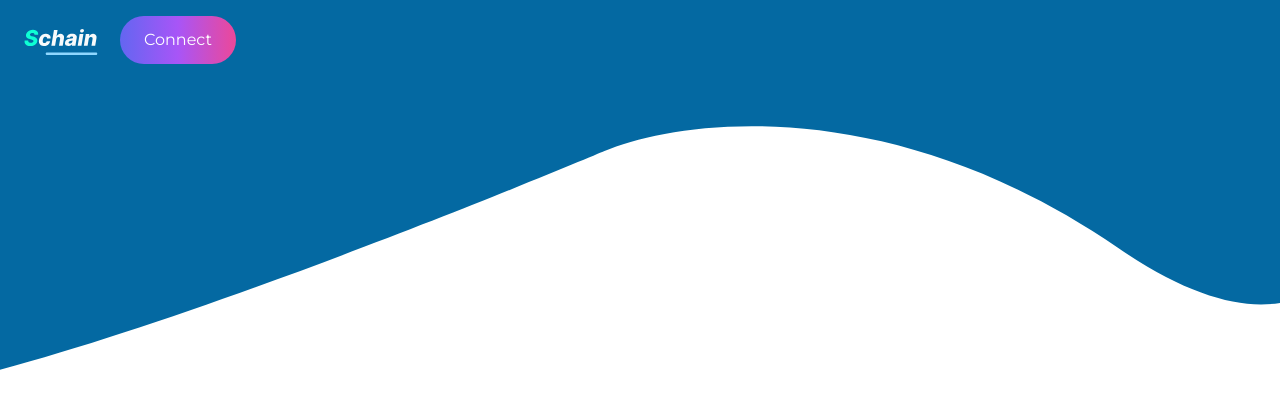
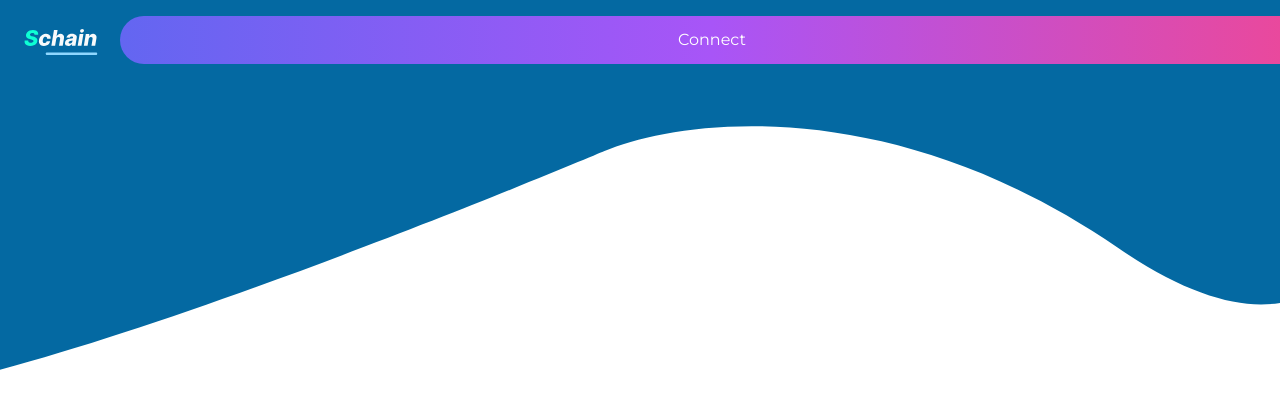
Before and after one commit to mendsalbert/schain, a Next.js app: page / in a window 1280 px wide. Shown: the top 408 px of the page. Built offline with nearby package versions, Linux system fonts and the light colour scheme.

Commit message:
schain ui

```diff
--- a/pages/index.tsx
+++ b/pages/index.tsx
@@ -7,13 +7,13 @@ const Index = (props: Props) => {
     <div>
       {/* layout */}
       <div className="font-Montserrat mx-6 relative">
-        <div className="fixed top-0 left-0">
+        <div className="fixed w-full top-0 left-0">
           <img src={"/images/navector.svg"} className="w-full " />
-          <div className="fixed mx-6 py-4 top-0 flex flex-row justify-between">
+          <div className="absolute mx-6 py-4 top-0  w-full flex flex-row justify-between items-center">
             <img src={"/images/logo.svg"} className="w-24" />
             <div
               onClick={() => {}}
-              className="  bg-gradient-to-r from-indigo-500 via-purple-500 to-pink-500  text-center w-full   px-6 py-3 rounded-full cursor-pointer text-white"
+              className="bg-gradient-to-r from-indigo-500 via-purple-500 to-pink-500  text-center w-full   px-6 py-3 rounded-full cursor-pointer text-white"
             >
               Connect
             </div>
```
